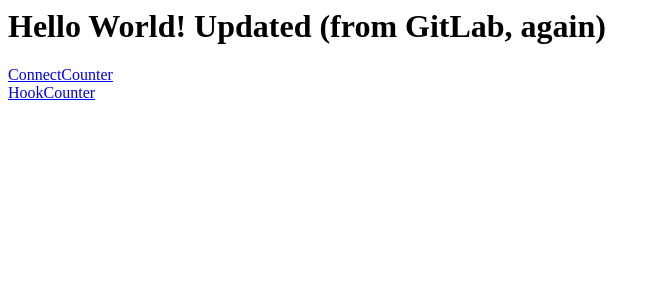
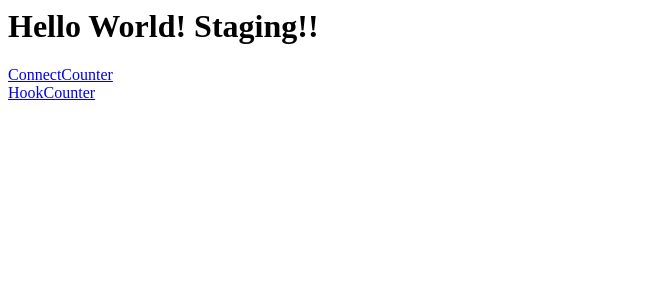
Before and after one commit to sjsimpson/redux-practice, a React app: page / in a window 1280 px wide. Shown: the top 300 px of the page, without its empty margins (0-660 px from the left). Built offline with nearby package versions, Linux system fonts and the light colour scheme.

Commit message:
updated staging header

```diff
--- a/src/app/components/App.tsx
+++ b/src/app/components/App.tsx
@@ -10,7 +10,7 @@ import { history } from "../store/history";
 export const App = () => (
   <ConnectedRouter history={history}>
     <Router history={history}>
-      <h1>Hello World! Updated (from GitLab, again)</h1>
+      <h1>Hello World! Staging!!</h1>
       <div>
         <Link to="/connect-counter">ConnectCounter</Link>
       </div>
```
